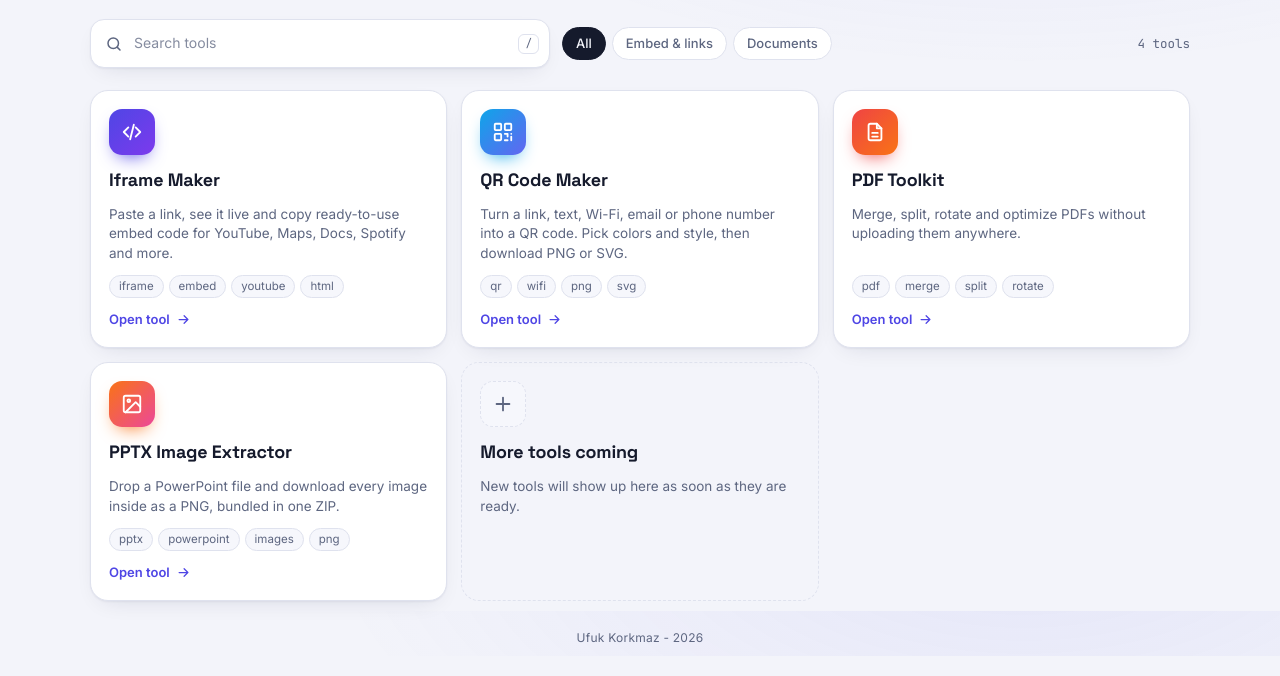
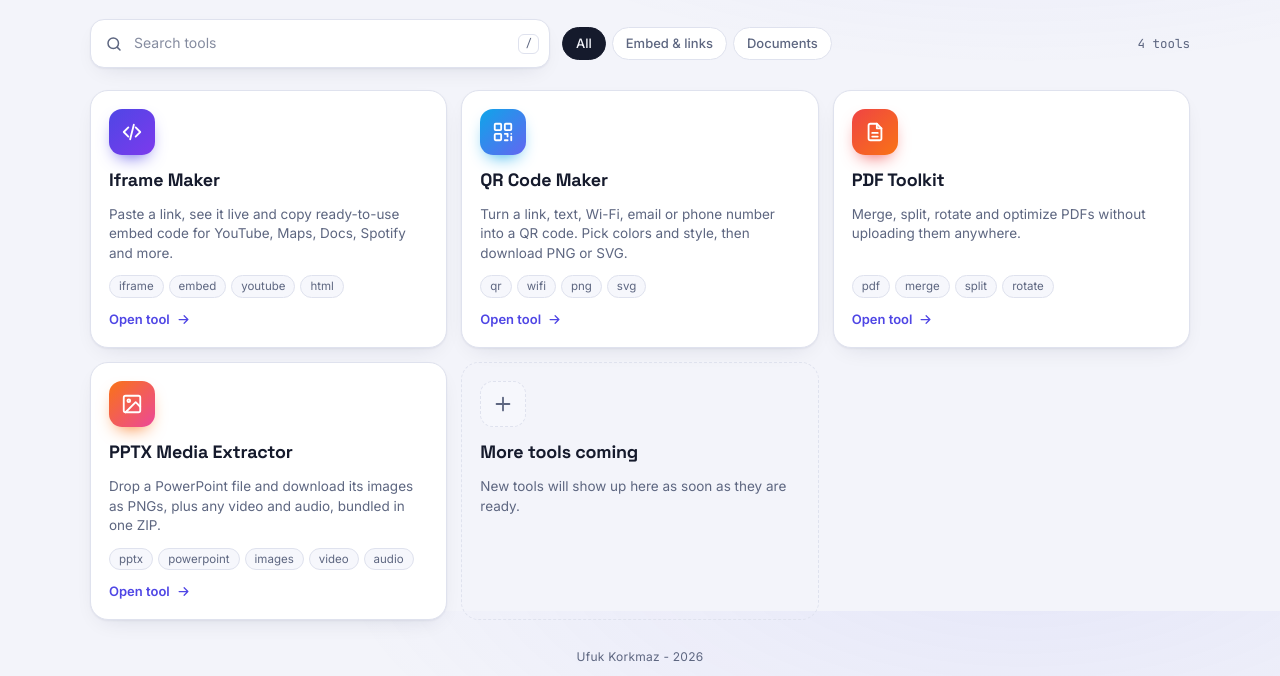
Before and after one commit to ufukkorkmaz-web/all-in-one-tools, a plain HTML site: page index.html in a window 1280 px wide. Shown: the part 189-865 px from the top of the page. Drawn offline with Linux system fonts and the light colour scheme.

Commit message:
Update index.html

```diff
--- a/index.html
+++ b/index.html
@@ -179,11 +179,11 @@ var TOOLS = [
     icon: '<path d="M14 3H7a2 2 0 00-2 2v14a2 2 0 002 2h10a2 2 0 002-2V8z"/><path d="M14 3v5h5M9 13h6M9 17h6"/>'
   },
   {
-    name: 'PPTX Image Extractor',
-    desc: 'Drop a PowerPoint file and download every image inside as a PNG, bundled in one ZIP.',
+    name: 'PPTX Media Extractor',
+    desc: 'Drop a PowerPoint file and download its images as PNGs, plus any video and audio, bundled in one ZIP.',
     href: 'pptx-images.html',
     cat: 'Documents',
-    tags: ['pptx', 'powerpoint', 'images', 'png'],
+    tags: ['pptx', 'powerpoint', 'images', 'video', 'audio'],
     colors: ['#f97316', '#ec4899'],
     icon: '<rect x="3" y="3" width="18" height="18" rx="2"/><circle cx="8.5" cy="8.5" r="1.5"/><path d="M21 15l-5-5L5 21"/>'
   }
```
